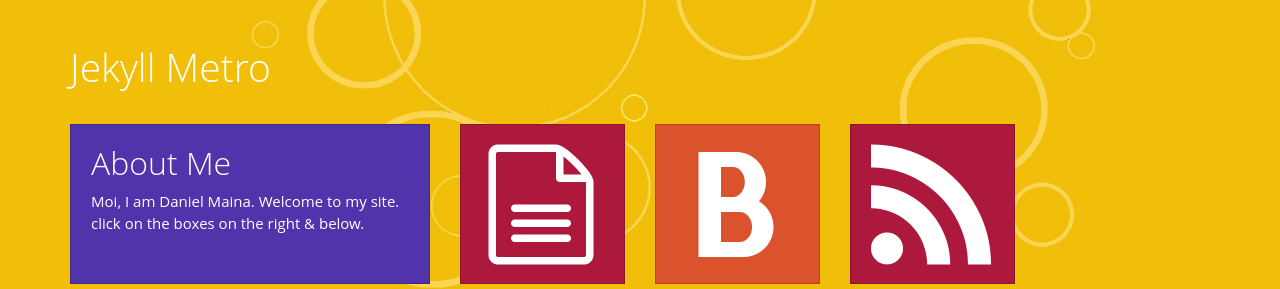
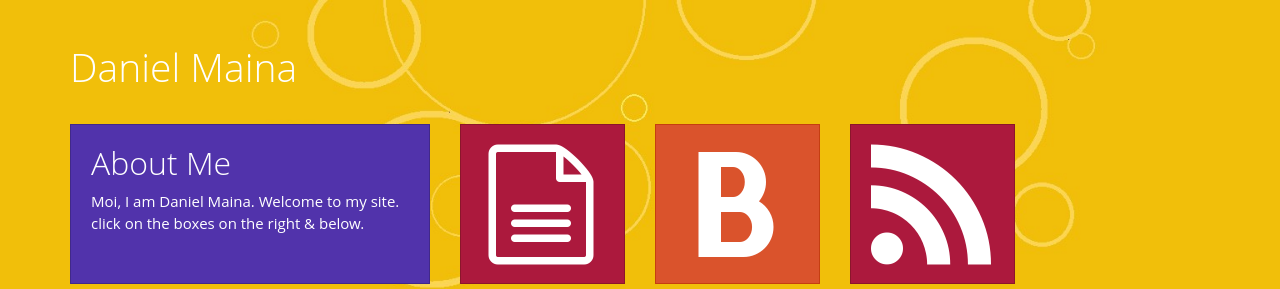
Before and after one commit to danconsults/metroblog, a Jekyll site: the page built from index.html, in a window 1280 px wide. Shown: the top 289 px of the page. Built offline with Jekyll 4.4.1, drawn with Linux system fonts in a browser that asks for light colours.

Commit message:
xvcxc
xcvcxv

```diff
--- a/_config.yml
+++ b/_config.yml
@@ -7,9 +7,9 @@ highlighter: pygments
 permalink:        /blog/:year/:month/:day/:title
 
 # Setup
-title:            'Jekyll Metro'
-tagline:          'A Metro theme for Jekyll'
-description:      'A Sample blog using Jekyll Metro'
+title:            'Daniel Maina'
+tagline:          'Interested in Data,to find knowledge'
+description:      'That sweet spot where work & passions meet'
 url:              'http://danielmaina.me'
 baseurl:          '/metroblog'
 
@@ -47,7 +47,6 @@ footersvg: 'true'
 footer-links:
   dribbble:
   email: fofungi@gmail.com
-  facebook:
   flickr:
   github:
   instagram:
--- a/index.html
+++ b/index.html
@@ -1,7 +1,7 @@
 ---
 layout: master
 title: Home
-description: Home Page for Jekyll Metro Theme
+description: We talk Services, Data analysis, Information management and fun!
 ---
 
 <div class="container">
```
